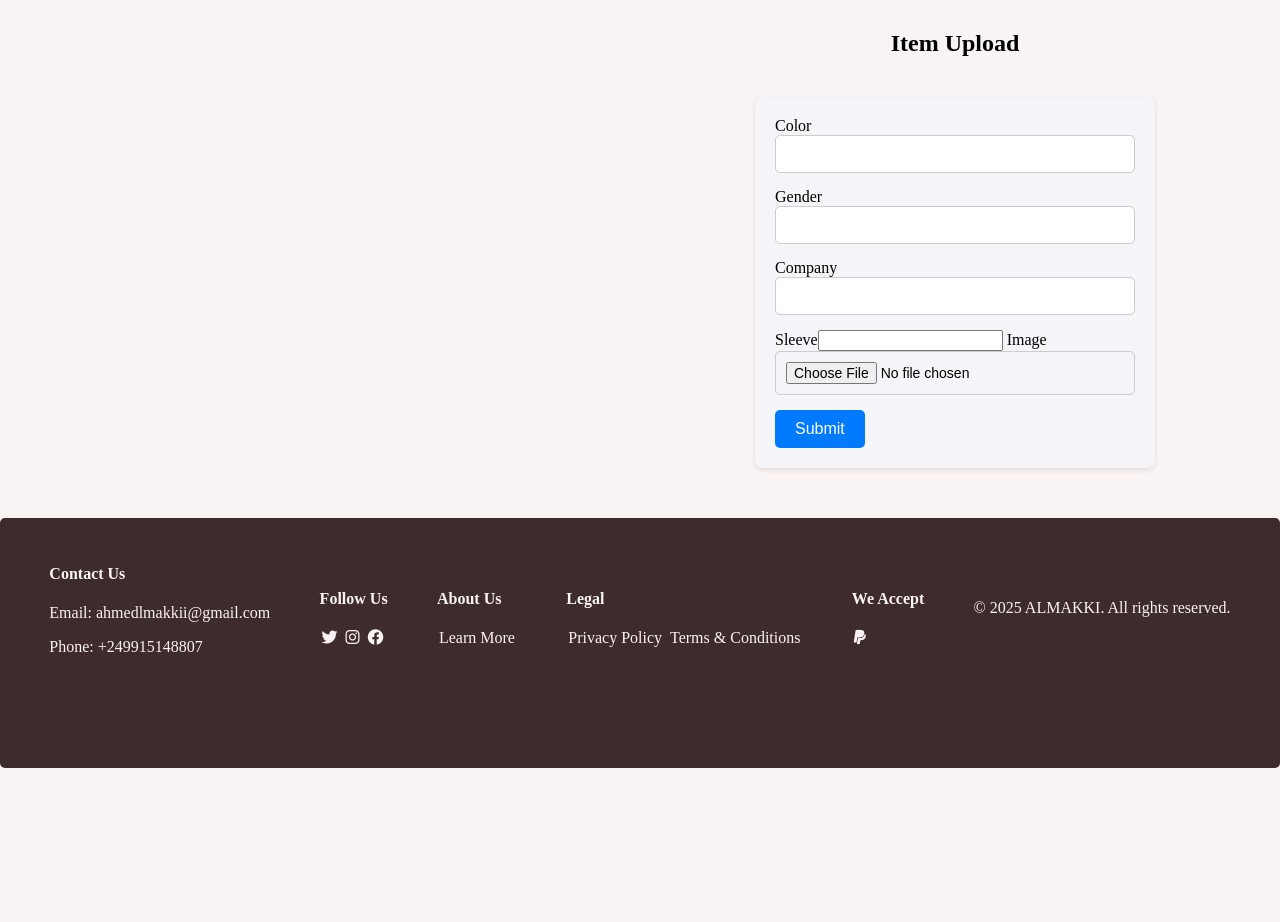
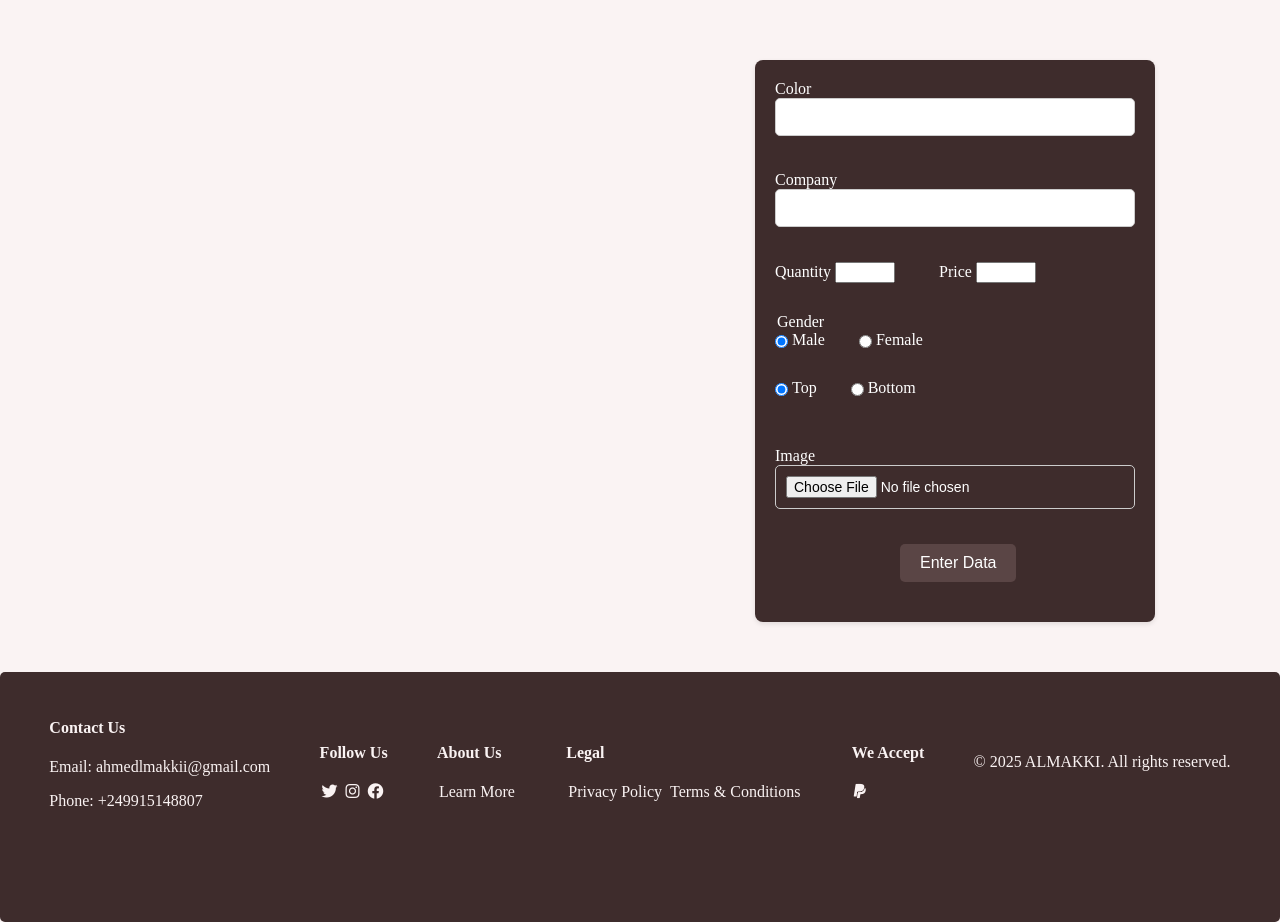
Before and after one commit to Ahmed-Almakki/Trendify, a Flask app: page /admin in a window 1280 px wide. Shown: the part 80-1002 px from the top of the page. Before the commit the page ends 848 px from the top, so only its background shows below. Run offline with Flask 3, Linux system fonts and the light colour scheme; parts of the project's set-up code (start-up, migrations or seed data) failed here and were passed over.

Commit message:
men women items retrive

```diff
--- a/app/static/admin.css
+++ b/app/static/admin.css
@@ -97,9 +97,10 @@ main {
 /* Form Styling */
 form {
     max-width: 400px;
-    margin: 0 auto;
+    margin: auto;
     padding: 20px;
-    background-color: #f4f4f9;
+    background-color: #3E2C2C;
+    color: white;
     border-radius: 8px;
     box-shadow: 0 2px 5px rgba(0, 0, 0, 0.1);
     margin-top: 50px;
@@ -118,7 +119,7 @@ form input[type="text"], form input[type="file"] {
 
 /* Add hover effect for inputs */
 form input[type="text"]:hover, form input[type="file"]:hover {
-    border-color: #007bff;
+    border-color: #FAF3F3;
 }
 
 /* Adjust the file input */
@@ -129,18 +130,44 @@ form input[type="file"] {
 /* Submit button styling */
 form button {
     padding: 10px 20px;
-    background-color: #007bff;
+    background-color: #5A4545;
     color: white;
     font-size: 16px;
     border: none;
     border-radius: 5px;
     cursor: pointer;
-    align-self: center;
+    margin-left: 125px;
 }
 
 /* Button hover effect */
 form button:hover {
-    background-color: #0056b3;
+    background-color: #605151;
+}
+
+.form-div {
+    margin-bottom: 20px;
+}
+
+.div5 {
+    padding-top: 10px;
+}
+
+.div5 input:nth-of-type(2){
+    margin-left: 30px;
+}
+
+.div5 input, .div6 input {
+    width: unset;
+    margin: 0 0.3em 0 0;
+    vertical-align: middle;
+}
+
+.div4 input {
+    width: 60px;
+}
+
+.div4 input:nth-of-type(1) {
+    margin-right: 40px;
 }
 
 a {
--- a/app/template/admin.html
+++ b/app/template/admin.html
@@ -18,14 +18,35 @@
      <div class="dashboard-container">
         <div class="statistic"></div>
         <div class="cloth-from">
-            <h2>Item Upload </h2>
             <form action="http://127.0.0.1/admin" method="POST" enctype="multipart/form-data">
-                <label for="color">Color</label><input type="text" class="color" name="color">
-                <label for="gender">Gender</label><input type="text" class="gender" name="gender">
-                <label for="company">Company</label><input type="text" class="company" name="company">
-                <label for="sleeve">Sleeve</label><input type="" class="sleeve" name="sleeve">
-                <label for="image">Image</label><input type="file" class="image" name="image">
-                <button type="submit">Submit</button>
+                <div class="div1 form-div">
+                    <label for="color">Color</label><input type="text" class="color" name="color">
+                </div>
+                <div class="div2 form-div">
+                    <label for="company">Company </label><input type="text" class="company" name="company" required>
+                </div>
+                <div class="div4 form-div">
+                    <label for="quantity">Quantity </label><input type="number" name="quantity" required>
+                    <label for="price">Price </label><input type="number" name="price" required>
+                </div>
+                <div class="div5 form-div">
+                    <legend>Gender</legend>
+                    <input type="radio" id="male" value="men" name="gender" checked><label for="male">Male</label>
+                    <input type="radio" id="female" value="women" name="gender"><label for="female">Female</label>
+                </div>
+                <div class="div5 form-div">
+                    <input type="radio" id="top" value="length" name="cloth" checked><label for="top">Top</label>
+                    <input type="radio" id="bottom" value="sleeve" name="cloth"><label for="bottom">Bottom</label>
+                </div>
+                <div class="div5 form-div">
+
+                </div>
+                <div class="div7 form-div">
+                    <label for="image">Image</label><input type="file" class="image" name="image">
+                </div>
+                <div class="div8 form-div">
+                    <button type="submit">Enter Data</button>
+                </div>
             </form>
         </div>
     </div>
--- a/app/template/men.html
+++ b/app/template/men.html
@@ -50,7 +50,7 @@
         </div>
     </div>
 {% block scrpt %}
- <!-- <script src="{{ url_for('static', filename='js/main.js') }}"></script> -->
+ <script src="{{ url_for('static', filename='js/men.js') }}"></script>
 {% endblock %}
 
 {% endblock %}
```
Also changed, not shown: app/static/js/main.js (deleted, +0 -19 lines), app/static/js/men.js (added, +50 -0 lines), app/static/js/women.js (added, +26 -0 lines), app/static/men.css (+34 -6 lines), app/static/women.css (+26 -7 lines).
